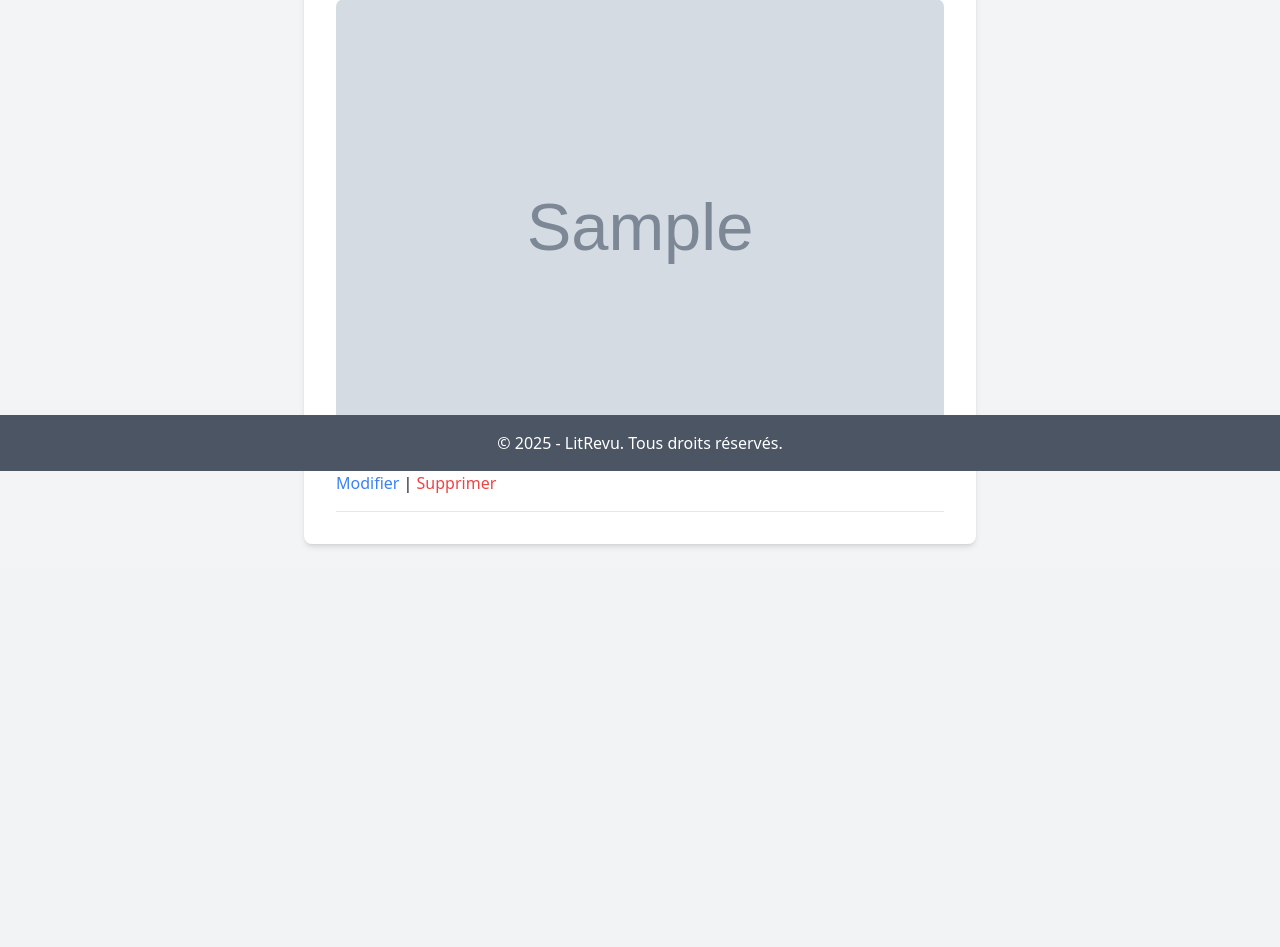
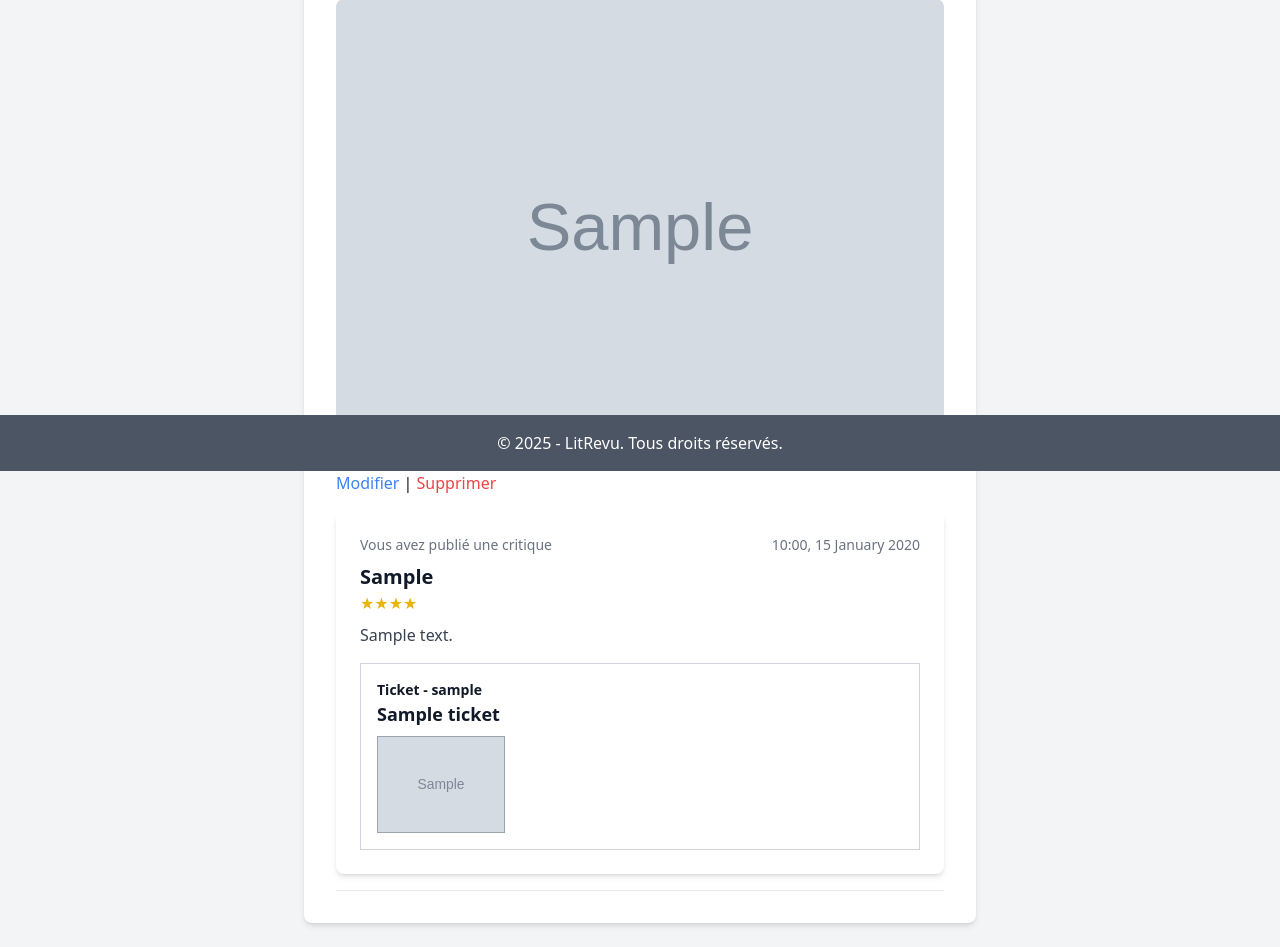
Before and after one commit to degregor69/litrevu, a Django app: page /tickets/ in a window 1280 px wide. Shown: the part 329-1276 px from the top of the page. Before the commit the page ends 876 px from the top, so only its background shows below. Run offline with Django 5.2, Linux system fonts and the light colour scheme; a user stored in the database is signed in; tables that the repository leaves empty hold one stand-in row (values such as "Sample post"); grey boxes marked "Sample" are stand-in pictures; some libraries are stand-ins or nearby versions.

Commit message:
first version of feed but does not fit the wanted template

```diff
--- a/tickets/templates/tickets/ticket_list.html
+++ b/tickets/templates/tickets/ticket_list.html
@@ -32,9 +32,37 @@
                 </form>
             {% endif %}
         </div>
+
+        {% if ticket.review_set.exists %}
+            {% with review=ticket.review_set.first %}
+                <div class="max-w-2xl mx-auto bg-white p-6 rounded-lg shadow-md mt-4">
+                    <p class="text-sm text-gray-500">
+                        Vous avez publié une critique
+                        <span class="float-right">{{ review.time_created|date:"H:i, d F Y" }}</span>
+                    </p>
+
+                    <h2 class="text-xl font-bold mt-2">{{ review.headline }}</h2>
+                    <div class="flex items-center space-x-1 text-yellow-500">
+                        <span>{% for _ in "x"|rjust:review.rating %}★{% endfor %}</span>
+                    </div>
+
+                    <p class="mt-2 text-gray-700">{{ review.body }}</p>
+
+                    <div class="border border-gray-300 p-4 mt-4">
+                        <p class="text-sm font-semibold">Ticket - {{ review.user.username }}</p>
+                        <p class="text-lg font-semibold">{{ ticket.title }}</p>
+                        <div class="mt-2">
+                            {% if ticket.image %}
+                                <img src="{{ ticket.image.url }}" alt="Image du ticket" class="w-32 h-auto border border-gray-400">
+                            {% endif %}
+                        </div>
+                    </div>
+                </div>
+            {% endwith %}
+        {% endif %}
         </div>
     {% empty %}
-        <p class="text-center text-gray-500">Aucun ticket disponible.</p>
+        <p class="text-gray-500">Aucun ticket disponible.</p>
     {% endfor %}
 </div>
 {% endblock %}
```
Lines whose indentation alone changed are shown as unchanged.
